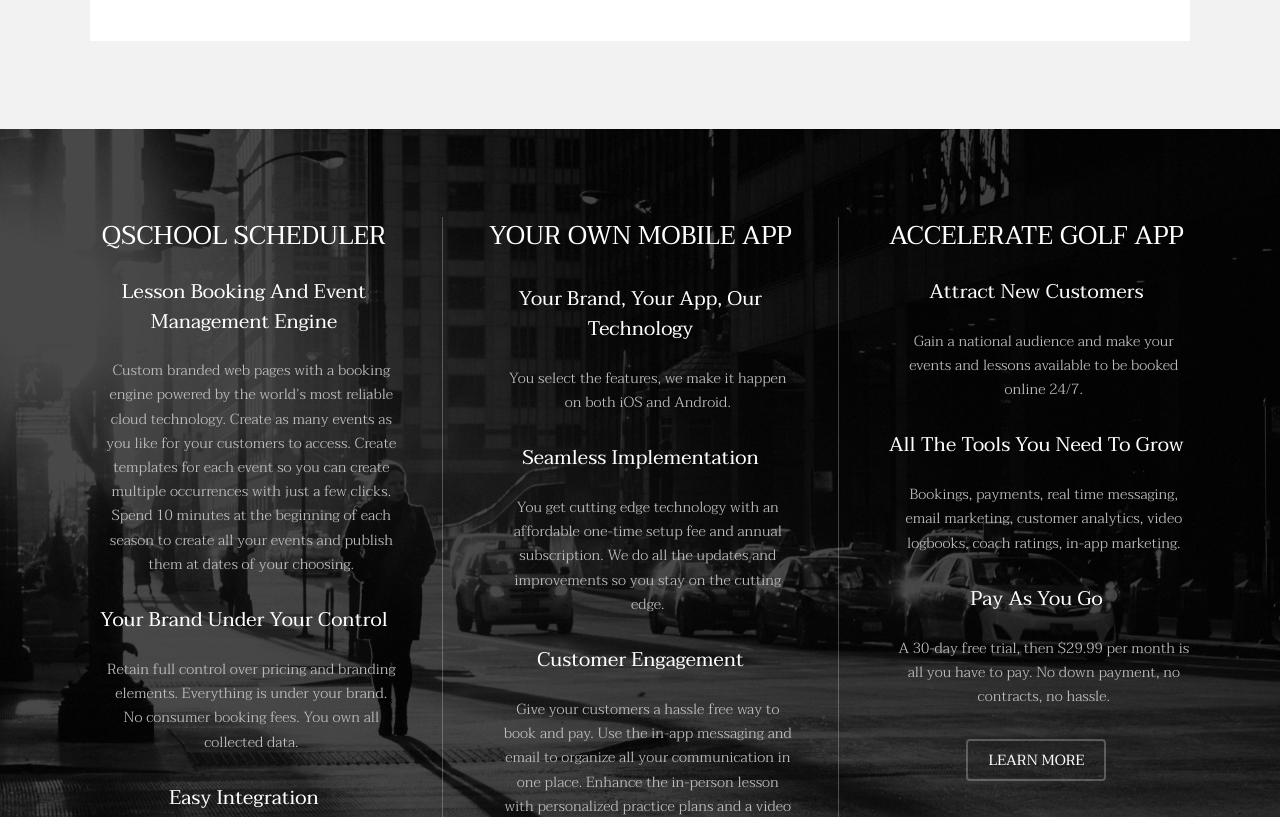
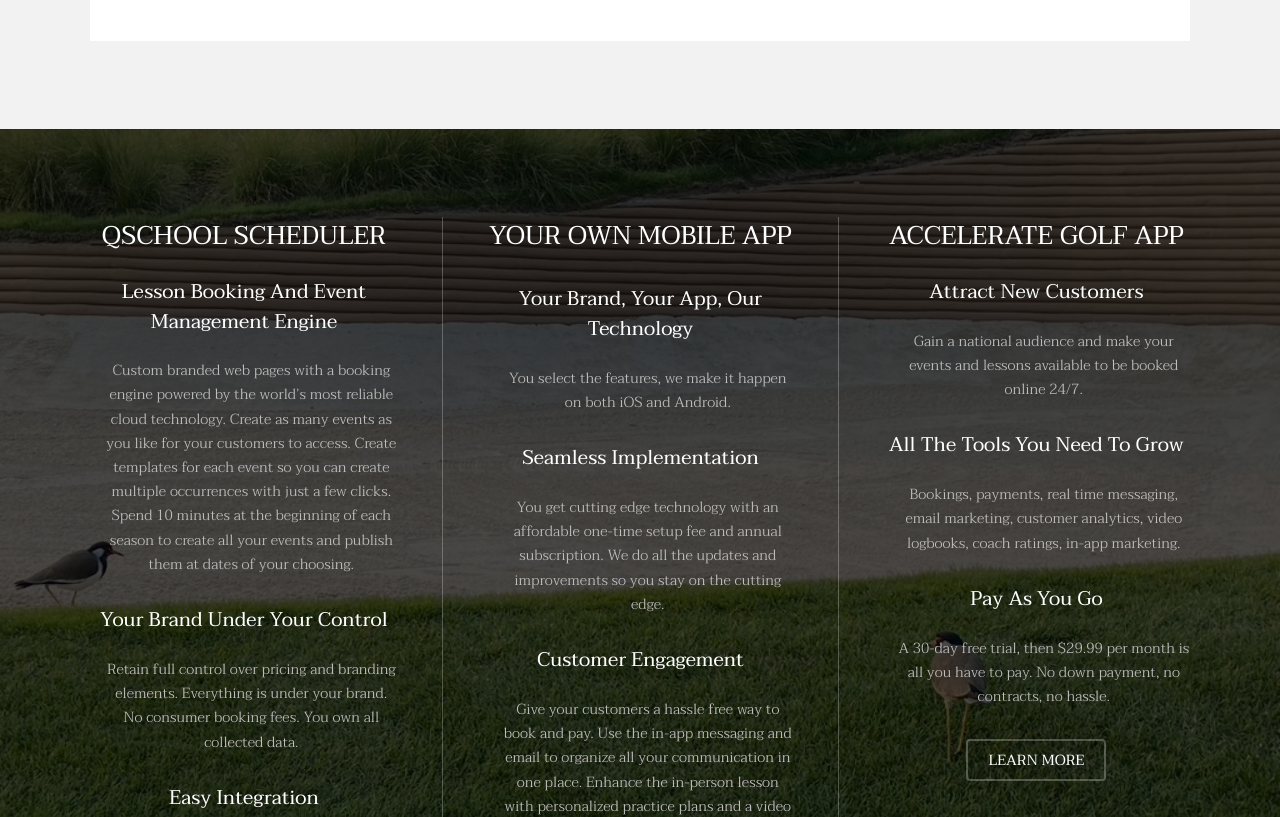
Before and after one commit to tenunderpar/tenunderpar.github.io, a plain HTML site: page index.html in a window 1280 px wide. Shown: the part 2222-3039 px from the top of the page. Drawn offline with Linux system fonts and the light colour scheme.

Commit message:
Updated main.css for new background

```diff
--- a/assets/css/main.css
+++ b/assets/css/main.css
@@ -3077,7 +3077,7 @@
 		.wrapper.style3 {
 			background-color: #000;
 			color: #bfbfbf;
-			background-image: url(../../images/bg.jpg);
+			background-image: url(../../images/dlf.jpeg);
 			background-size: cover;
 			background-attachment: fixed;
 			background-position: center;
```
